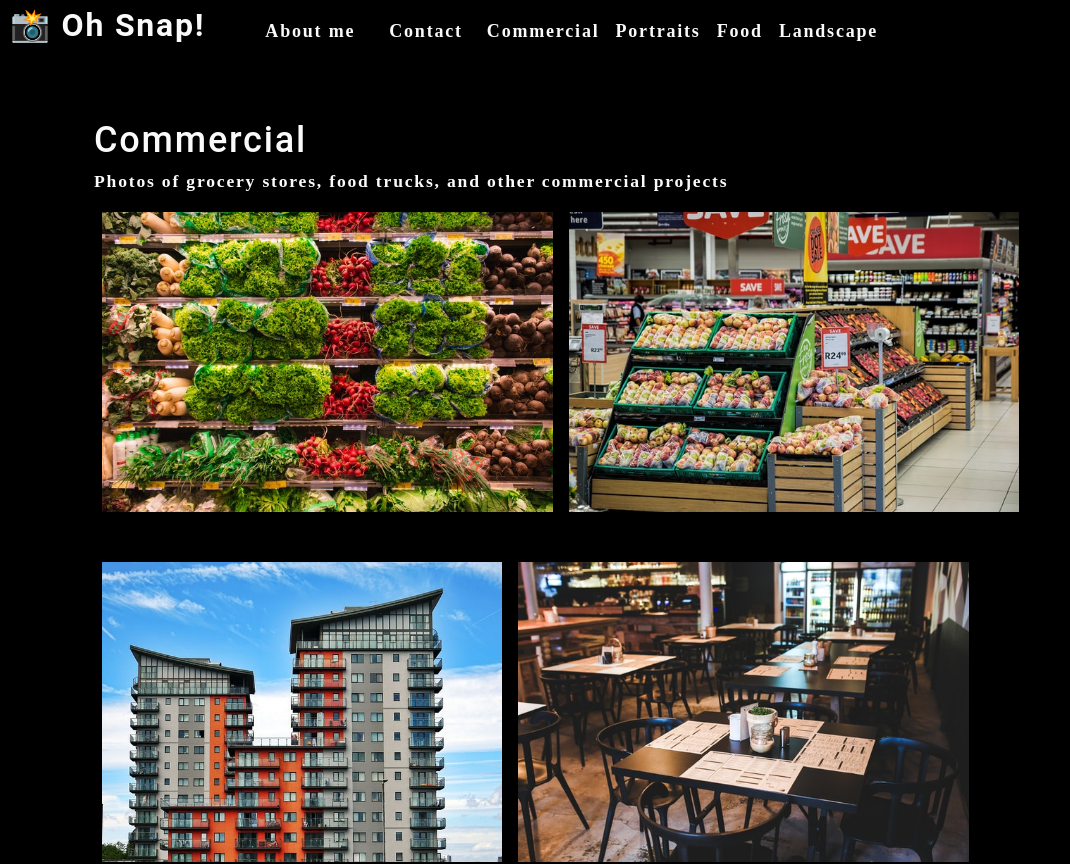
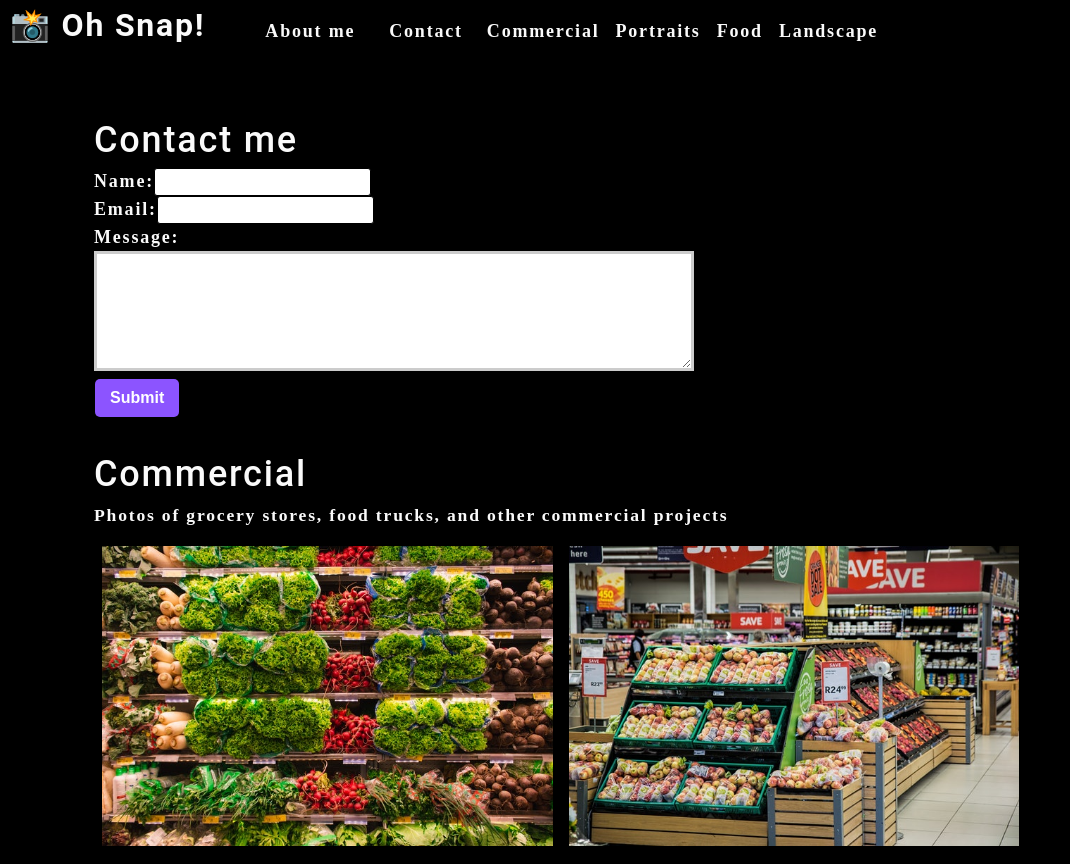
Before and after one commit to Ericcrain77/photo-port, a React (Create React App) app: page / in a window 1280 px wide. Shown: the top 864 px of the page, without its empty margins (0-1070 px from the left). Built offline with nearby package versions, Linux system fonts and the light colour scheme.

Commit message:
adding functionality to ContactForm, allowing for info to be submitted

```diff
--- a/src/App.js
+++ b/src/App.js
@@ -2,6 +2,7 @@
 import Nav from './components/Nav';
 import About from './components/About';
 import Gallery from './components/Gallery';
+import ContactForm from './components/Contact';
 
 function App() {
   const [categories] = useState([
@@ -24,6 +25,7 @@
         currentCategory={currentCategory}
       ></Nav>
       <main>
+        <ContactForm></ContactForm>
         <Gallery currentCategory={currentCategory}></Gallery>
         <About></About>
       </main>
--- a/src/components/Contact/index.js
+++ b/src/components/Contact/index.js
@@ -1,21 +1,34 @@
-import React from ('react');
+import React, { useState } from 'react';
 
 function ContactForm() {
+    const [formState, setFormState] = useState({ name: '', email: '', message: '' });
+
+    const { name, email, message } = formState;
+
+    function handleChange(e) {
+        setFormState({...formState, [e.target.value]: e.target.value })
+    }
+
+    function handleSubmit(e) {
+        e.preventDefault();
+        console.log(formState);
+    }
+
     return (
         <section>
             <h1>Contact me</h1>
-            <form id='contact-form'>
+            <form id='contact-form' onSubmit={handleSubmit}>
                 <div>
                     <label htmlFor='name'>Name:</label>
-                    <input type='text' name='name' />
+                    <input type='text' defaultValue={name} onChange={handleChange} name='name' />
                 </div>
                 <div>
                     <label htmlFor='email'>Email:</label>
-                    <input type='text' name='email' />
+                    <input type='text' defaultValue={email} onChange={handleChange} name='email' />
                 </div>
                 <div>
                     <label htmlFor='message'>Message:</label>
-                    <textarea name='message' row='5' />
+                    <textarea name='message' defaultValue={message} onChange={handleChange} row='5' />
                 </div>
                 <button type='submit'>Submit</button>
             </form>
```
